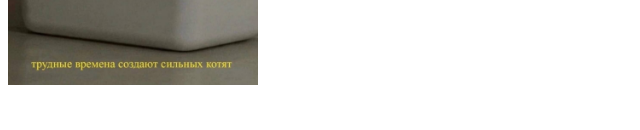
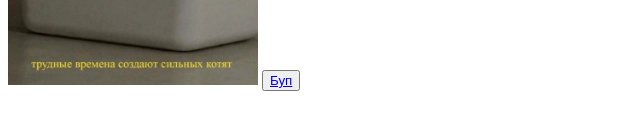
Before and after one commit to vassssaaaa/vng, a plain HTML site: page index.html in a window 1280 px wide. Shown: the part 232-362 px from the top of the page, 0-640 px from the left. Drawn offline with Linux system fonts and the light colour scheme.

Commit message:
Добавила кнопку

```diff
--- a/index.html
+++ b/index.html
@@ -9,5 +9,6 @@
 <body>
     <h1>Text</h1>
     <img src="./cat.jpg" alt="cat" width="250px">
+    <button><a href="#">Буп</a></button>
 </body>
 </html>
```
